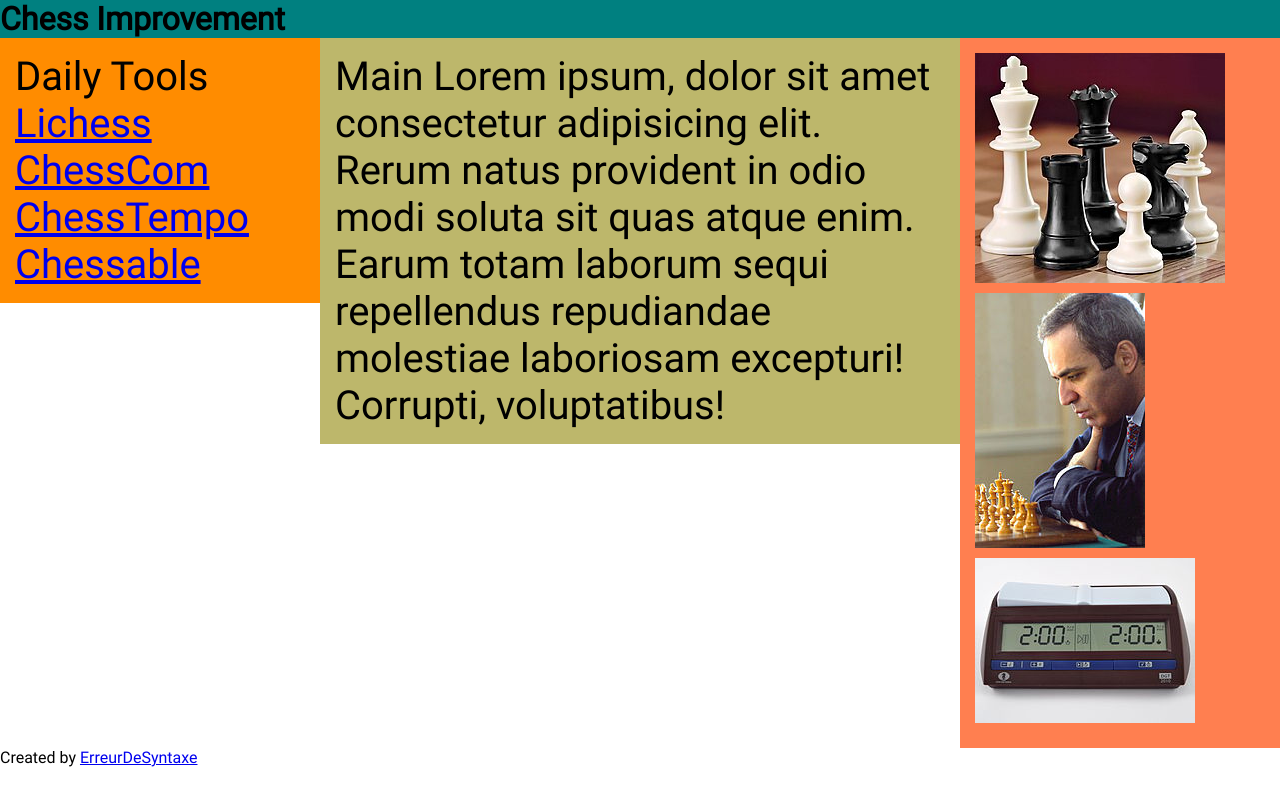
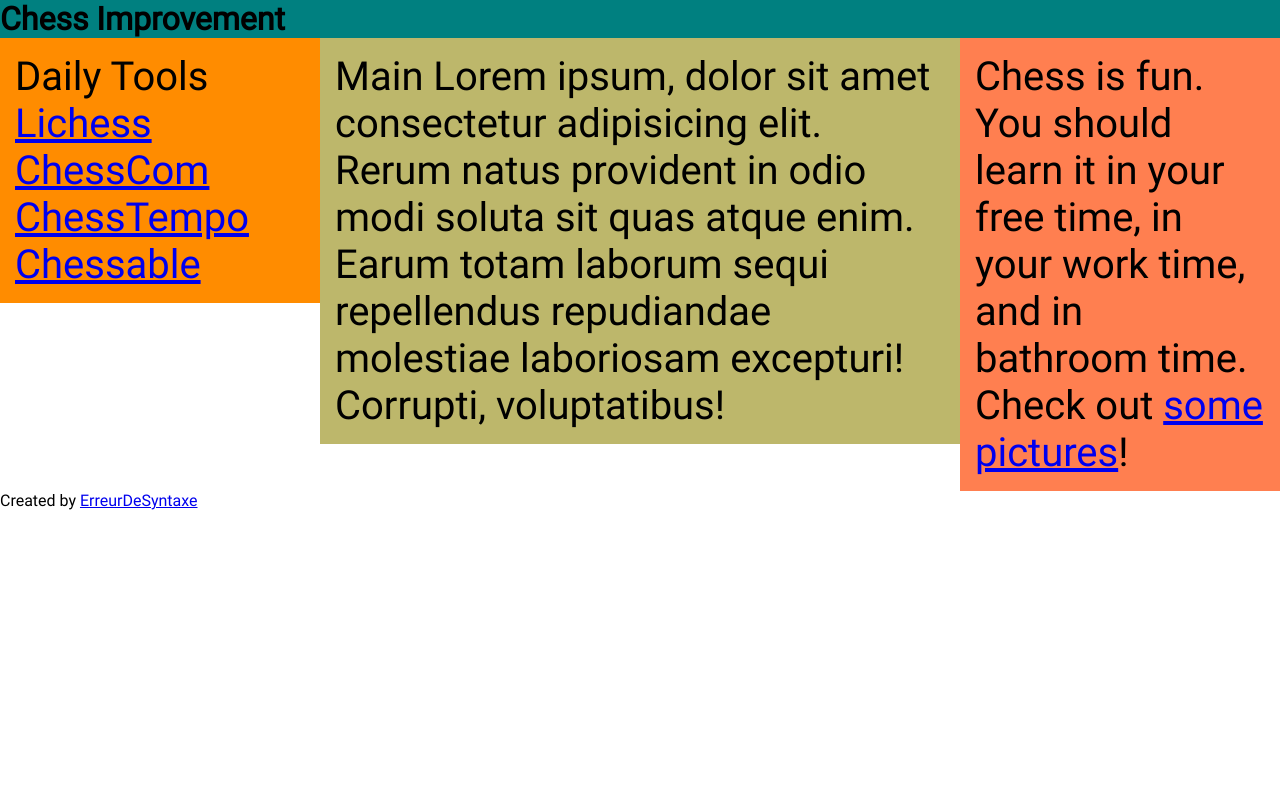
Before and after one commit to ErreurDeSyntaxe/media-queries, a plain HTML site: page index.html in a window 1280 px wide. Drawn offline with Linux system fonts and the light colour scheme.

Commit message:
Rmv imgs from index.html

```diff
--- a/index.html
+++ b/index.html
@@ -6,7 +6,7 @@
       name="viewport"
       content="width=device-width, initial-scale=1.0"
     />
-    <title>Template Title</title>
+    <title>RWD: Text and Boxes</title>
     <link
       rel="stylesheet"
       href="./style.css"
@@ -31,25 +31,9 @@
         laborum sequi repellendus repudiandae molestiae laboriosam excepturi!
         Corrupti, voluptatibus!
       </main>
-      <!-- <div class="side col-3 col-s-12">
+      <div class="side col-3 col-s-12">
         Chess is fun. You should learn it in your free time, in your work time,
-        and in bathroom time.
-      </div> -->
-      <div class="side col-3 col-s-12">
-        <picture>
-          <img
-            src="./img/ChessSet.jpg"
-            alt="The six types of pieces used to play chess"
-          />
-          <img
-            src="./img/170px-Kasparov-29.jpg"
-            alt="Garry Kasparov, former world champion"
-          />
-          <img
-            src="./img/220px-DGT_2010_digital_chess_clock.ajb.jpg"
-            alt="A digital chess clock"
-          />
-        </picture>
+        and in bathroom time. Check out <a href="./pics.html">some pictures</a>!
       </div>
     </div>
 
```
